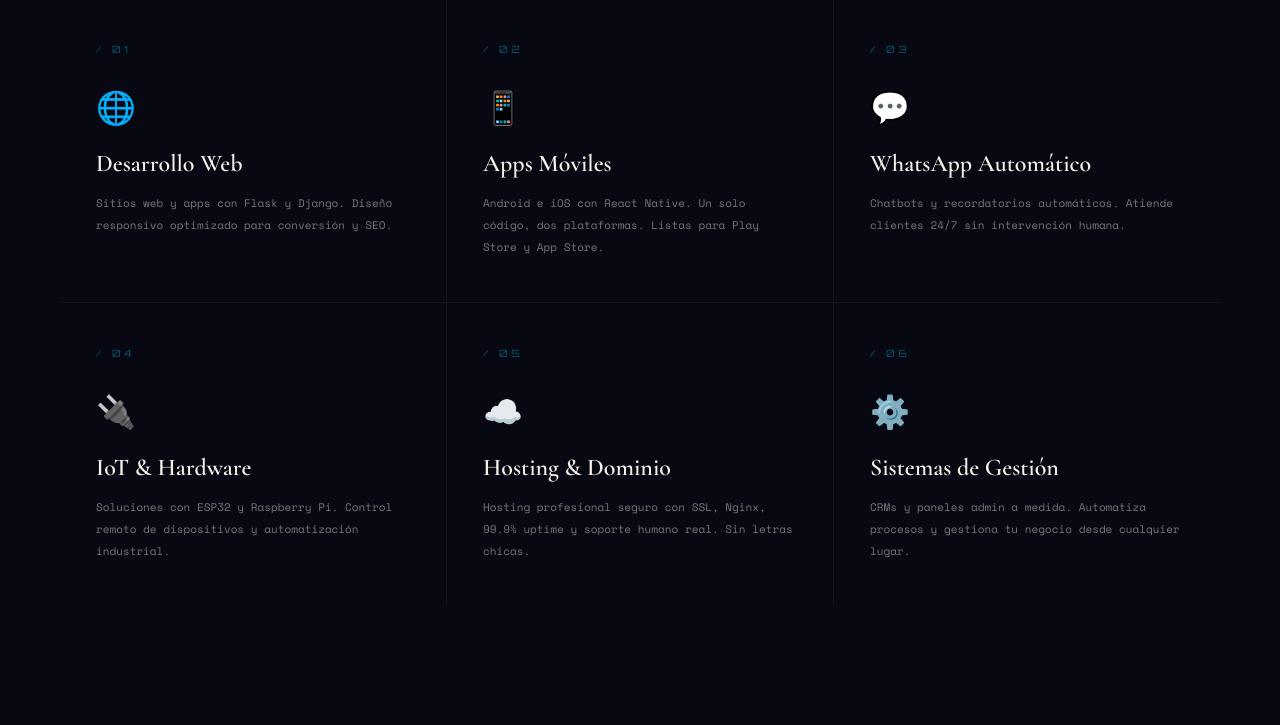
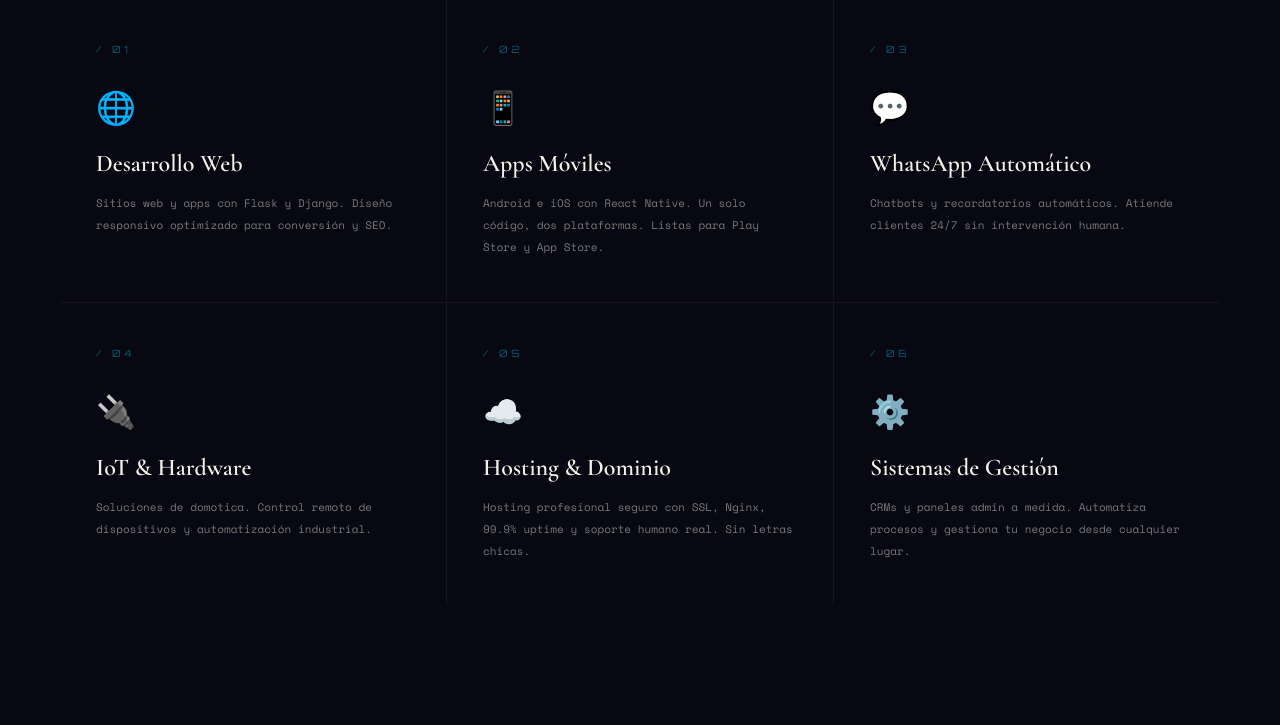
Before and after one commit to abnerck/itsystems, a Flask app: template templates/index.html in a window 1280 px wide. Shown: the part 1145-1870 px from the top of the page. Run offline with Flask 3, Linux system fonts and the light colour scheme; the template is opened without the code that fills it, so the values that code supplies are empty.

Commit message:
probando funcionalidad de servidor

```diff
--- a/templates/index.html
+++ b/templates/index.html
@@ -3,7 +3,7 @@
 <head>
 <meta charset="UTF-8">
 <meta name="viewport" content="width=device-width, initial-scale=1.0">
-<title>IT Systems Solutions – Tecnología que transforma negocios</title>
+<title>IT Systems Solutions – Tecnología que transforma negocios en dinero</title>
 <link href="https://fonts.googleapis.com/css2?family=Cormorant+Garamond:wght@300;400;600;700&family=Space+Mono:wght@400;700&family=Orbitron:wght@400;700;900&display=swap" rel="stylesheet">
 <style>
   :root {
@@ -294,7 +294,7 @@
     <div class="scard fade-up"><div class="scard-num">/ 01</div><span class="scard-icon">🌐</span><div class="scard-name" data-i18n="s1n">Desarrollo Web</div><p class="scard-desc" data-i18n="s1d">Sitios web y apps con Flask y Django. Diseño responsivo optimizado para conversión y SEO.</p><span class="scard-arrow">/ GO</span></div>
     <div class="scard fade-up"><div class="scard-num">/ 02</div><span class="scard-icon">📱</span><div class="scard-name" data-i18n="s2n">Apps Móviles</div><p class="scard-desc" data-i18n="s2d">Android e iOS con React Native. Un solo código, dos plataformas. Listas para Play Store y App Store.</p><span class="scard-arrow">/ GO</span></div>
     <div class="scard fade-up"><div class="scard-num">/ 03</div><span class="scard-icon">💬</span><div class="scard-name" data-i18n="s3n">WhatsApp Automático</div><p class="scard-desc" data-i18n="s3d">Chatbots y recordatorios automáticos. Atiende clientes 24/7 sin intervención humana.</p><span class="scard-arrow">/ GO</span></div>
-    <div class="scard fade-up"><div class="scard-num">/ 04</div><span class="scard-icon">🔌</span><div class="scard-name" data-i18n="s4n">IoT & Hardware</div><p class="scard-desc" data-i18n="s4d">Soluciones con ESP32 y Raspberry Pi. Control remoto de dispositivos y automatización industrial.</p><span class="scard-arrow">/ GO</span></div>
+    <div class="scard fade-up"><div class="scard-num">/ 04</div><span class="scard-icon">🔌</span><div class="scard-name" data-i18n="s4n">IoT & Hardware</div><p class="scard-desc" data-i18n="s4d">Soluciones de domotica. Control remoto de dispositivos y automatización industrial.</p><span class="scard-arrow">/ GO</span></div>
     <div class="scard fade-up"><div class="scard-num">/ 05</div><span class="scard-icon">☁️</span><div class="scard-name" data-i18n="s5n">Hosting & Dominio</div><p class="scard-desc" data-i18n="s5d">Hosting profesional seguro con SSL, Nginx, 99.9% uptime y soporte humano real. Sin letras chicas.</p><span class="scard-arrow">/ GO</span></div>
     <div class="scard fade-up"><div class="scard-num">/ 06</div><span class="scard-icon">⚙️</span><div class="scard-name" data-i18n="s6n">Sistemas de Gestión</div><p class="scard-desc" data-i18n="s6d">CRMs y paneles admin a medida. Automatiza procesos y gestiona tu negocio desde cualquier lugar.</p><span class="scard-arrow">/ GO</span></div>
   </div>
```
